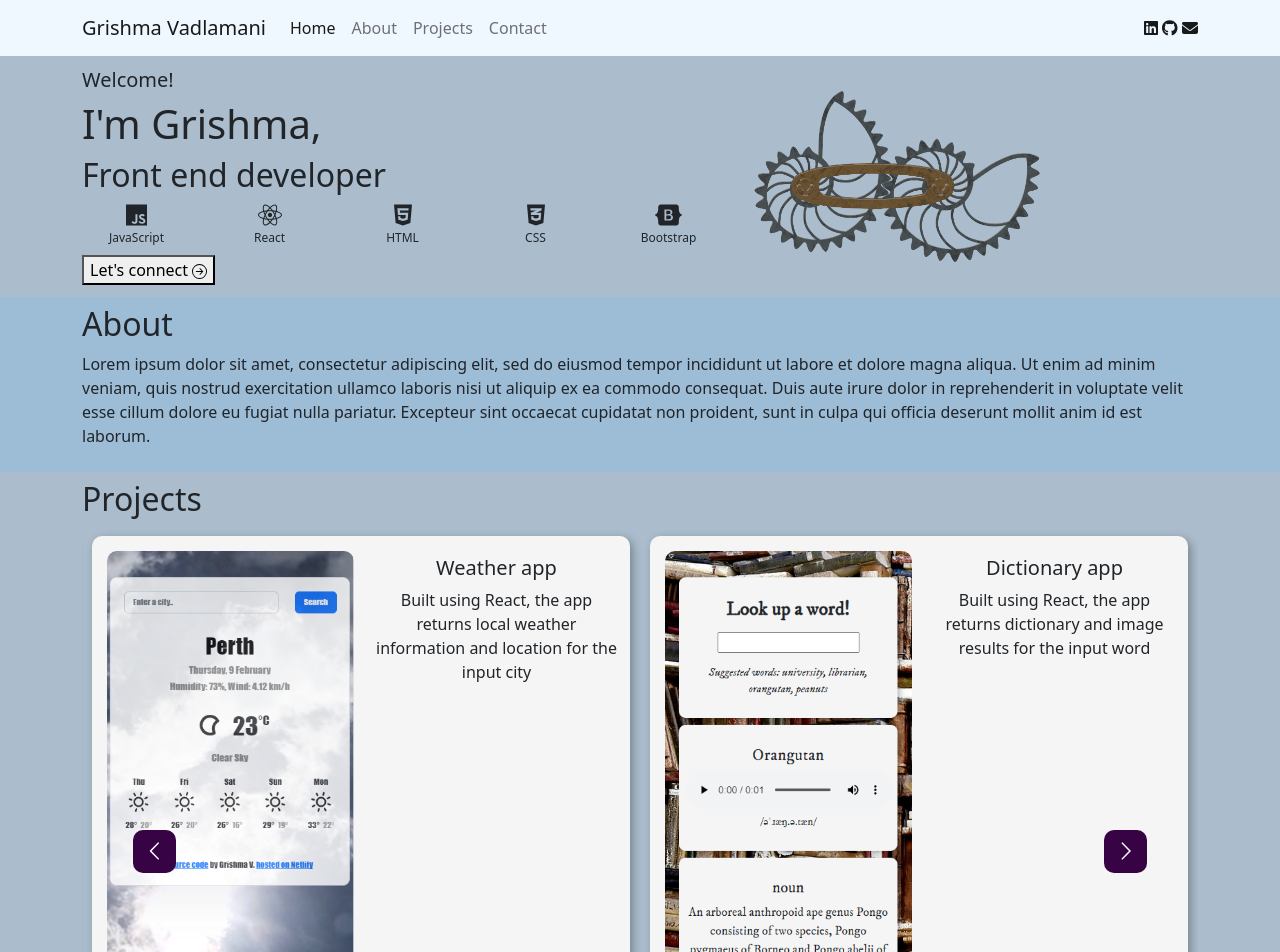
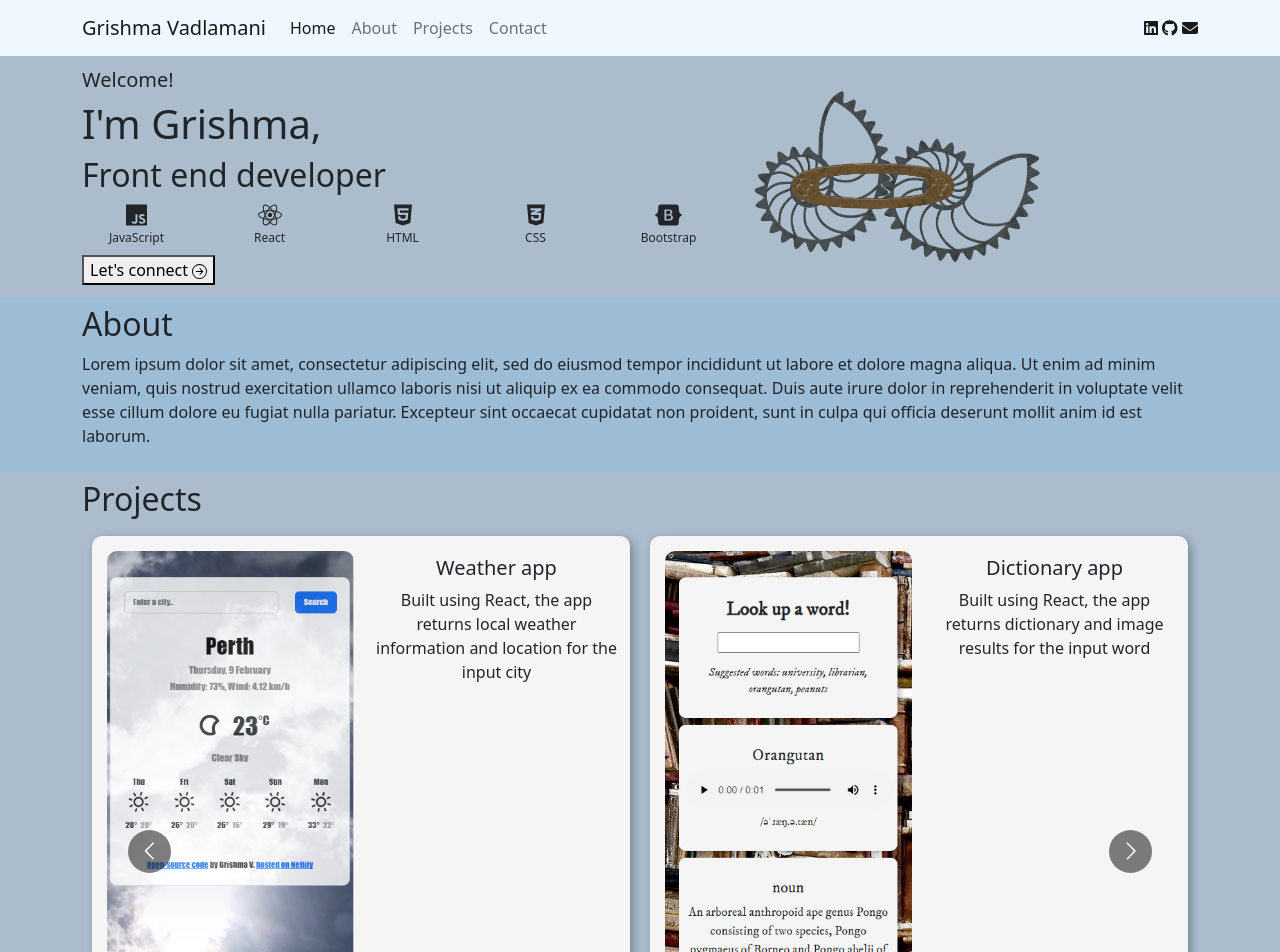
Before and after one commit to grishmav87/gv-webdevportfolio, a React (Create React App) app: page / in a window 1280 px wide. Shown: the top 952 px of the page. Built offline with nearby package versions, Linux system fonts and the light colour scheme; the HTML template or start-up script is replaced by a standard one.

Commit message:
Edited appearance of buttons in Project section

```diff
--- a/src/App.css
+++ b/src/App.css
@@ -50,7 +50,7 @@ html {
   flex-direction: column;
   margin: auto;
 }
-.projects Button {
+.project-btns Button {
   background-color: #370344 !important;
   border: none;
   border-radius: 10px;
```
